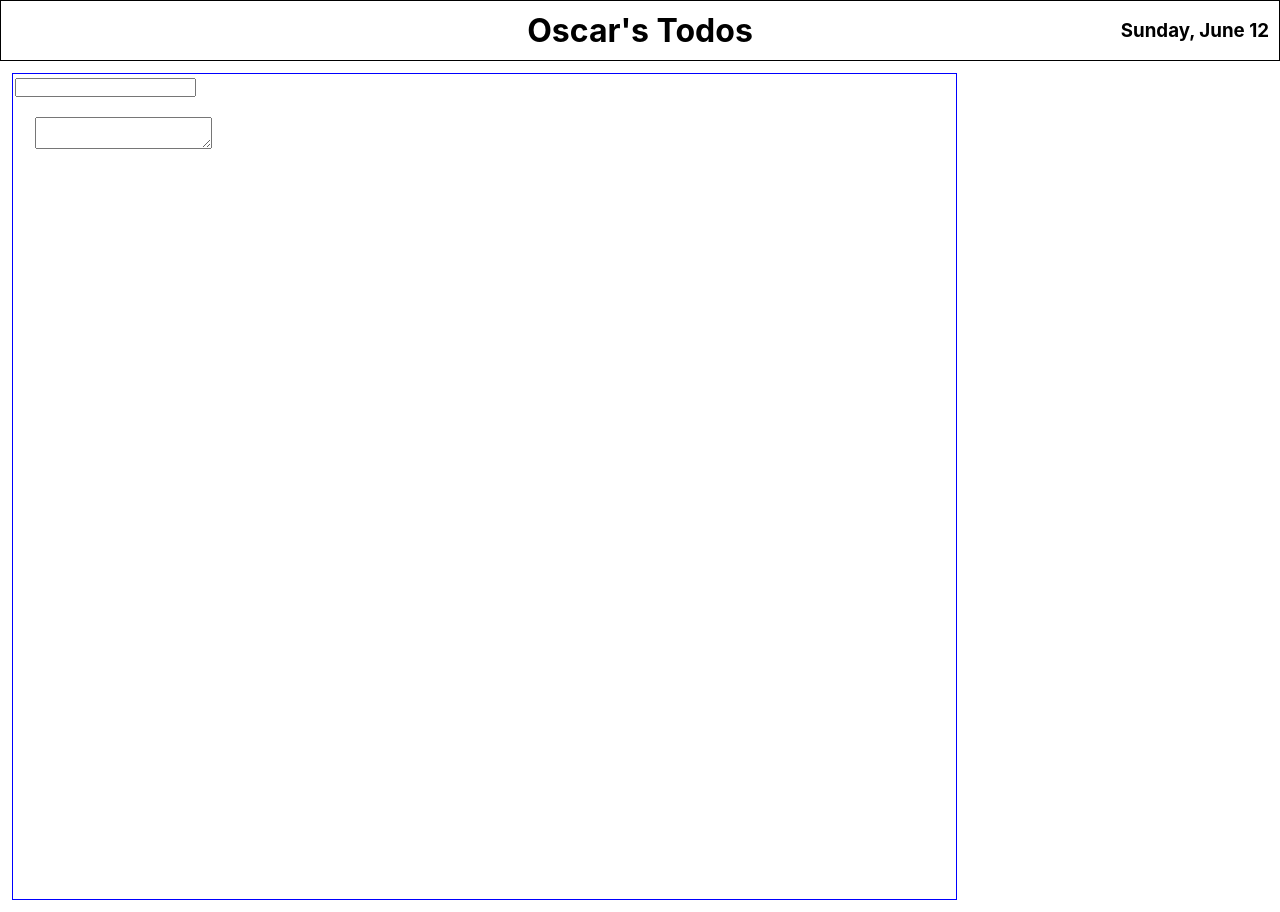
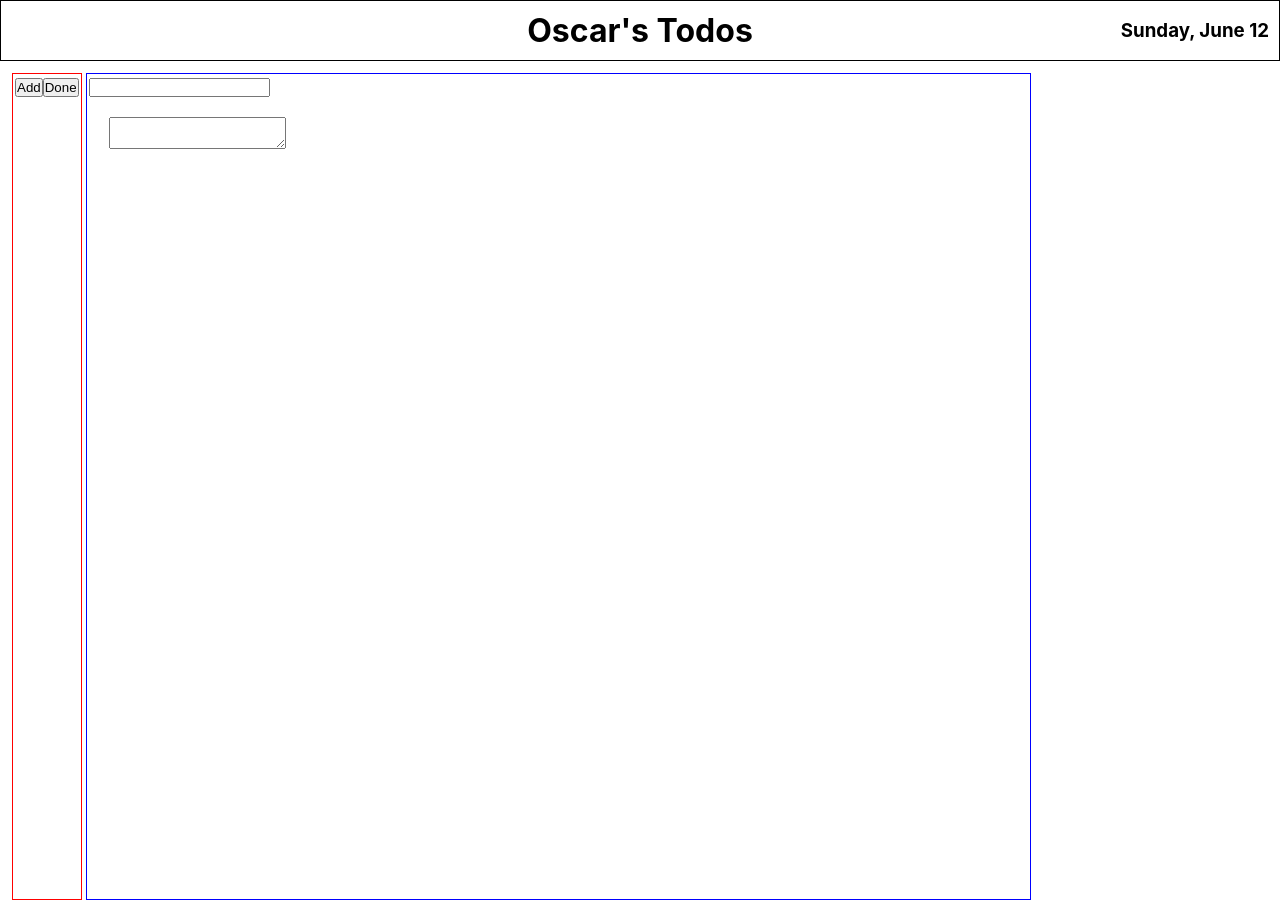
Before and after one commit to oscar-lauth/todo_list, a React (Create React App) app: page / in a window 1280 px wide. Built offline with nearby package versions, Linux system fonts and the light colour scheme.

Commit message:
AddBtn clears and stores TodoCard

```diff
--- a/src/App.tsx
+++ b/src/App.tsx
@@ -9,21 +9,20 @@ import { type } from '@testing-library/user-event/dist/type';
 function App() {
   const[title,setTitle] = useState('');
   const[content,setContent] = useState('');
-  const handleTitle=(t:string) =>{
-    setTitle(t);
-    console.log("Fired setTitle");
-  }
-  const handleContent=(c:string) =>{
-    setContent(c);
-    console.log("Fired setContent");
+  let todos: { title:string,content:string }[]=[];
+  const newTodoCard = ()=>{
+    todos.push({ title,content });
+    setTitle('');
+    setContent('');
+    console.log(todos);
   }
 
   return (
     <div className="App">
     <Header/>
     <div className="container">
-      {/* <Sidebar onAddTodo={newTodoCard}/> */}
-      <TodoCard title={title} content={content} setTitle={handleTitle} setContent={handleContent}/>
+      <Sidebar onAddTodo={newTodoCard}/>
+      <TodoCard title={title} content={content} setTitle={setTitle} setContent={setContent}/>
     </div>
   </div>
   );
--- a/src/components/Sidebar.tsx
+++ b/src/components/Sidebar.tsx
@@ -2,14 +2,14 @@ import React from 'react'
 import TitleCards from './TitleCards'
 import SidebarHeader from './SidebarHeader'
 
-// interface SidebarProps {
-//   onAddTodo:()=>void;
-// }
+export interface SidebarProps {
+   onAddTodo:()=>void;
+}
 
-const Sidebar = ( props: { onAddTodo: ()=>void }) => {
+const Sidebar = ({ onAddTodo }:SidebarProps) => {
   return (
     <div className="sidebar">
-        <SidebarHeader onAddTodo={props.onAddTodo}/>
+        <SidebarHeader onAddTodo={onAddTodo}/>
         <TitleCards/>
     </div>
   )
--- a/src/components/SidebarHeader.tsx
+++ b/src/components/SidebarHeader.tsx
@@ -1,14 +1,10 @@
-import { BADHINTS } from 'dns'
 import React from 'react'
+import { SidebarProps } from './Sidebar'
 
-interface SidebarHeaderProps {
-    onAddTodo:()=>void;
-}
-
-const SidebarHeader = (props:SidebarHeaderProps) => {
+const SidebarHeader = ({ onAddTodo }:SidebarProps) => {
     return (
         <div className="sidebar-header">
-            <button onClick={props.onAddTodo}>Add</button>
+            <button onClick={onAddTodo}>Add</button>
             <button>Done</button>
         </div>
     )
--- a/src/components/TodoContent.tsx
+++ b/src/components/TodoContent.tsx
@@ -11,8 +11,10 @@ const TodoContent = ({ content, handleChange }:contentProps) => {
     <div className="todo-content">
       <p>
         <textarea className="content-area"
-          defaultValue={content}
-          onChange={(e)=>handleChange(e.target.value)}>
+          value={content}
+          onChange={(e)=>{
+            e.preventDefault();
+            handleChange(e.target.value);}}>
         </textarea>
       </p>
     </div>
--- a/src/components/TodoTitle.tsx
+++ b/src/components/TodoTitle.tsx
@@ -9,8 +9,10 @@ const TodoTitle = ({ title, handleChange }:titleProps) => {
   return (
     <div>
       <input className="todo-title"
-          defaultValue={title}
-          onChange={(e)=>handleChange(e.target.value)}>
+          value={title}
+          onChange={(e)=>{
+            e.preventDefault();
+            handleChange(e.target.value);}}>
         </input>
     </div>
   )
```
